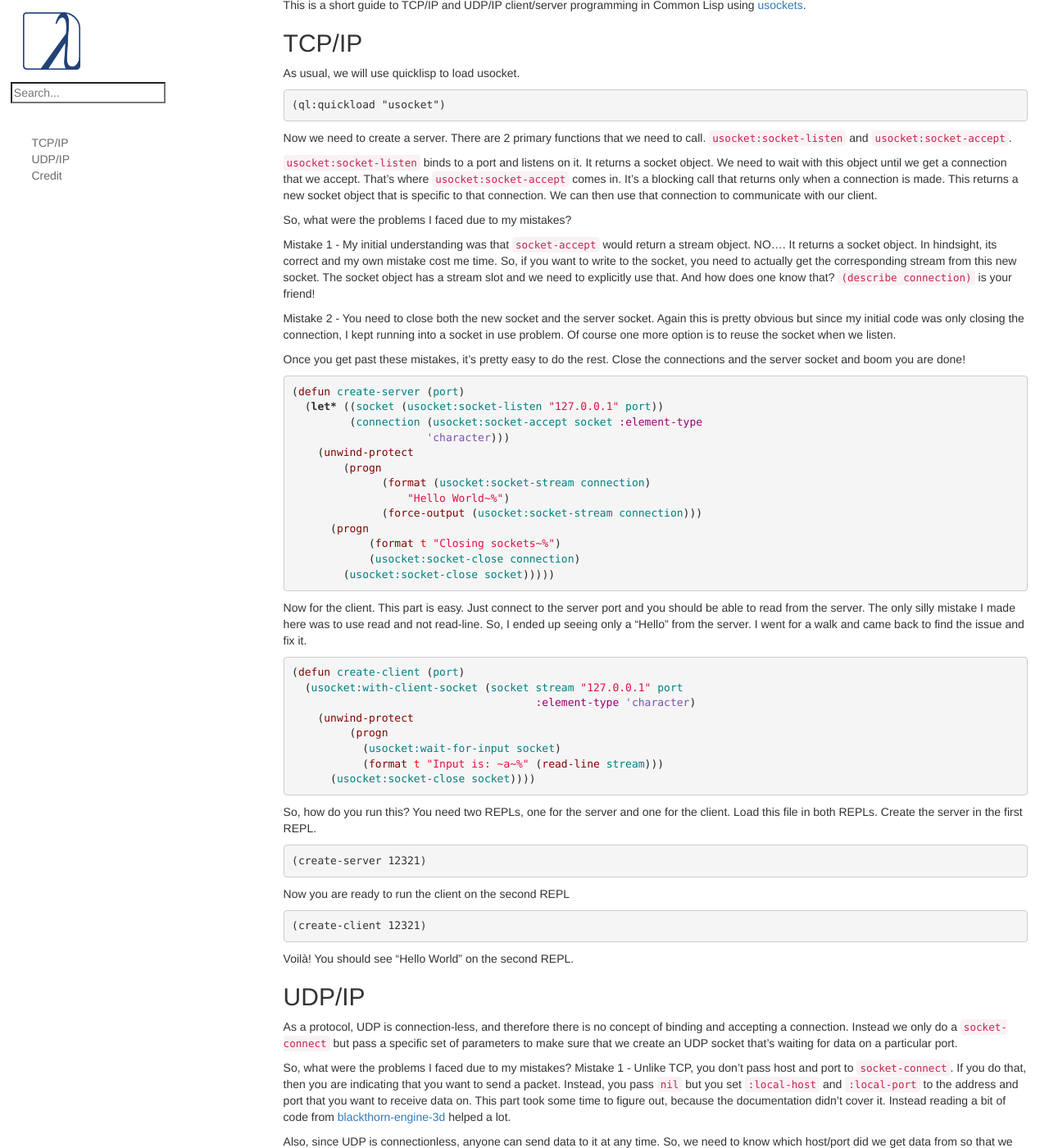
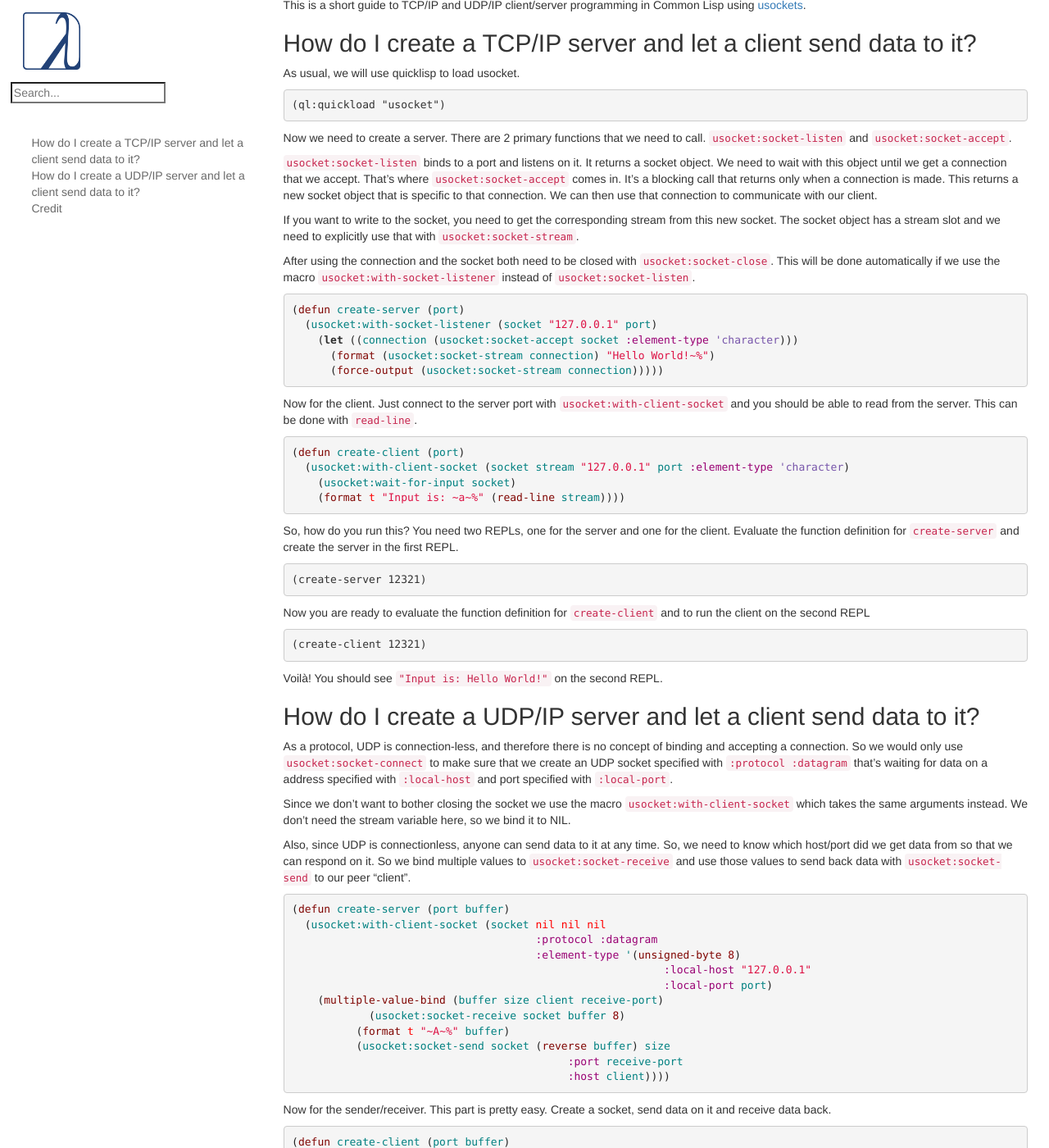
Before and after one commit to LispCookbook/cl-cookbook, a Jekyll site: the page built from sockets.md, in a window 1280 px wide and 1400 px high, scrolled down 267 px. Shown: the whole window at 82% size. Built offline with Jekyll 4.4.1, drawn with Linux system fonts in a browser that asks for light colours; some of the changed text lies outside the part shown.

Commit message:
Edited for conciseness
- removed statements about mistakes when prototyping
- used with- macros supplied by usocket

```diff
--- a/sockets.md
+++ b/sockets.md
@@ -6,7 +6,7 @@ This is a short guide to TCP/IP and UDP/IP client/server programming in Common
 Lisp using [usockets](https://github.com/usocket/usocket).
 
 
-## TCP/IP
+## How do I create a TCP/IP server and let a client send data to it?
 
 As usual, we will use quicklisp to load usocket.
 
@@ -22,107 +22,79 @@ that returns only when a connection is made. This returns a new socket object
 that is specific to that connection. We can then use that connection to
 communicate with our client.
 
-So, what were the problems I faced due to my mistakes?
+If you want to write to the socket, you need to get the corresponding
+stream from this new socket. The socket object has a stream slot and we need
+to explicitly use that with `usocket:socket-stream`.
 
-Mistake 1 - My initial understanding was that `socket-accept` would return
-a stream object. NO.... It returns a socket object. In hindsight, its correct
-and my own mistake cost me time. So, if you want to write to the socket, you
-need to actually get the corresponding stream from this new socket. The socket
-object has a stream slot and we need to explicitly use that. And how does one
-know that? `(describe connection)` is your friend!
-
-Mistake 2 - You need to close both the new socket and the server socket.
-Again this is pretty obvious but since my initial code was only closing
-the connection, I kept running into a socket in use problem. Of course
-one more option is to reuse the socket when we listen.
-
-Once you get past these mistakes, it's pretty easy to do the rest. Close
-the connections and the server socket and boom you are done!
-
+After using the connection and the socket both need to be closed with `usocket:socket-close`.
+This will be done automatically if we use the macro `usocket:with-socket-listener`
+instead of `usocket:socket-listen`.
 
 ~~~lisp
 (defun create-server (port)
-  (let* ((socket (usocket:socket-listen "127.0.0.1" port))
-	 (connection (usocket:socket-accept socket :element-type
-                     'character)))
-    (unwind-protect
-        (progn
-	      (format (usocket:socket-stream connection)
-                  "Hello World~%")
-	      (force-output (usocket:socket-stream connection)))
-      (progn
-	    (format t "Closing sockets~%")
-	    (usocket:socket-close connection)
-        (usocket:socket-close socket)))))
+  (usocket:with-socket-listener (socket "127.0.0.1" port)
+    (let ((connection (usocket:socket-accept socket :element-type 'character)))
+      (format (usocket:socket-stream connection) "Hello World!~%")
+      (force-output (usocket:socket-stream connection)))))
 ~~~
 
-Now for the client. This part is easy. Just connect to the server port
-and you should be able to read from the server. The only silly mistake I
-made here was to use read and not read-line. So, I ended up seeing only a
-"Hello" from the server. I went for a walk and came back to find the issue
-and fix it.
 
+Now for the client. Just connect to the server port with
+`usocket:with-client-socket` and you should be able to read from the server.
+This can be done with `read-line`.
 
 ~~~lisp
 (defun create-client (port)
-  (usocket:with-client-socket (socket stream "127.0.0.1" port
-                                      :element-type 'character)
-    (unwind-protect
-         (progn
-           (usocket:wait-for-input socket)
-           (format t "Input is: ~a~%" (read-line stream)))
-      (usocket:socket-close socket))))
+  (usocket:with-client-socket (socket stream "127.0.0.1" port :element-type 'character)
+    (usocket:wait-for-input socket)
+    (format t "Input is: ~a~%" (read-line stream))))
 ~~~
 
+
 So, how do you run this? You need two REPLs, one for the server
-and one for the client. Load this file in both REPLs. Create the
-server in the first REPL.
+and one for the client. Evaluate the function definition for `create-server` and create
+the server in the first REPL.
 
     (create-server 12321)
 
-Now you are ready to run the client on the second REPL
+Now you are ready to evaluate the function definition for `create-client` and to run
+the client on the second REPL
 
     (create-client 12321)
 
-Voilà! You should see "Hello World" on the second REPL.
+Voilà! You should see `"Input is: Hello World!"` on the second REPL.
 
 
-## UDP/IP
+## How do I create a UDP/IP server and let a client send data to it?
 
 As a protocol, UDP is connection-less, and therefore there is no
-concept of binding and accepting a connection. Instead we only do a
-`socket-connect` but pass a specific set of parameters to make sure that
-we create an UDP socket that's waiting for data on a particular port.
+concept of binding and accepting a connection. So we would only use
+`usocket:socket-connect` to make sure that we create an UDP socket specified with
+`:protocol :datagram` that's waiting for data on a address specified with
+`:local-host` and port specified with `:local-port`.
 
-So, what were the problems I faced due to my mistakes?
-Mistake 1 - Unlike TCP, you don't pass host and port to `socket-connect`.
-If you do that, then you are indicating that you want to send a packet.
-Instead, you pass `nil` but you set `:local-host` and `:local-port` to the address
-and port that you want to receive data on. This part took some time to
-figure out, because the documentation didn't cover it. Instead reading
-a bit of code from
-[blackthorn-engine-3d](https://code.google.com/p/blackthorn-engine-3d/source/browse/src/examples/usocket/usocket.lisp) helped a lot.
+Since we don't want to bother closing the socket we use the macro
+`usocket:with-client-socket` which takes the same arguments instead.
+We don't need the stream variable here, so we bind it to NIL.
 
 Also, since UDP is connectionless, anyone can send data to it at any
 time. So, we need to know which host/port did we get data from so
-that we can respond on it. So we bind multiple values to `socket-receive`
-and use those values to send back data to our peer "client".
+that we can respond on it. So we bind multiple values to `usocket:socket-receive`
+and use those values to send back data with `usocket:socket-send` to our peer "client".
 
 ~~~lisp
 (defun create-server (port buffer)
-  (let* ((socket (usocket:socket-connect nil nil
-					:protocol :datagram
-					:element-type '(unsigned-byte 8)
-					:local-host "127.0.0.1"
-					:local-port port)))
-    (unwind-protect
-	 (multiple-value-bind (buffer size client receive-port)
-	     (usocket:socket-receive socket buffer 8)
-	   (format t "~A~%" buffer)
-	   (usocket:socket-send socket (reverse buffer) size
-				:port receive-port
-				:host client))
-      (usocket:socket-close socket))))
+  (usocket:with-client-socket (socket nil nil nil
+                                      :protocol :datagram
+                                      :element-type '(unsigned-byte 8)
+					                  :local-host "127.0.0.1"
+					                  :local-port port)
+    (multiple-value-bind (buffer size client receive-port)
+	    (usocket:socket-receive socket buffer 8)
+	  (format t "~A~%" buffer)
+	  (usocket:socket-send socket (reverse buffer) size
+				           :port receive-port
+				           :host client))))
 ~~~
 
 
@@ -131,18 +103,15 @@ send data on it and receive data back.
 
 ~~~lisp
 (defun create-client (port buffer)
-  (let ((socket (usocket:socket-connect "127.0.0.1" port
-					 :protocol :datagram
-					 :element-type '(unsigned-byte 8))))
-    (unwind-protect
-	 (progn
-	   (format t "Sending data~%")
-	   (replace buffer #(1 2 3 4 5 6 7 8))
-	   (format t "Receiving data~%")
-	   (usocket:socket-send socket buffer 8)
-	   (usocket:socket-receive socket buffer 8)
-	   (format t "~A~%" buffer))
-      (usocket:socket-close socket))))
+  (usocket:with-client-socket (socket nil "127.0.0.1" port
+                                      :protocol :datagram
+                                      :element-type '(unsigned-byte 8))
+    (format t "Sending data~%")
+    (replace buffer #(1 2 3 4 5 6 7 8))
+    (format t "Receiving data~%")
+    (usocket:socket-send socket buffer 8)
+    (usocket:socket-receive socket buffer 8)
+    (format t "~A~%" buffer)))
 ~~~
 
 
@@ -157,9 +126,15 @@ Now you are ready to run the client on the second REPL
     (create-client 12321 (make-array 8 :element-type '(unsigned-byte 8)))
 
 Voilà! You should see a vector `#(1 2 3 4 5 6 7 8)` on the first REPL
-and `#(8 7 6 5 4 3 2 1)` on the second one.
+and the output
+
+  Sending data
+  Receiving data
+  #(8 7 6 5 4 3 2 1)
+
+on the second one.
 
 
 ## Credit
 
-This guide originally comes from [shortsightedsid](https://gist.github.com/shortsightedsid/71cf34282dfae0dd2528)
+This guide originally comes from [shortsightedsid](https://gist.github.com/shortsightedsid/71cf34282dfae0dd2528) and was edited.
```
